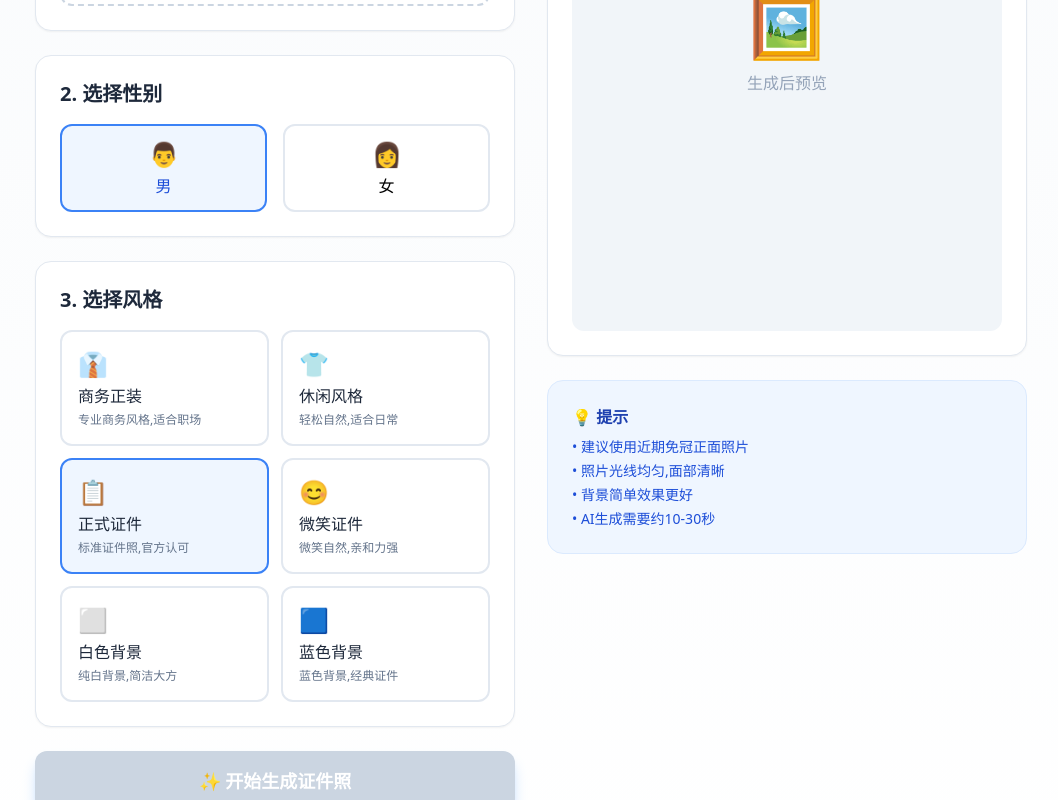
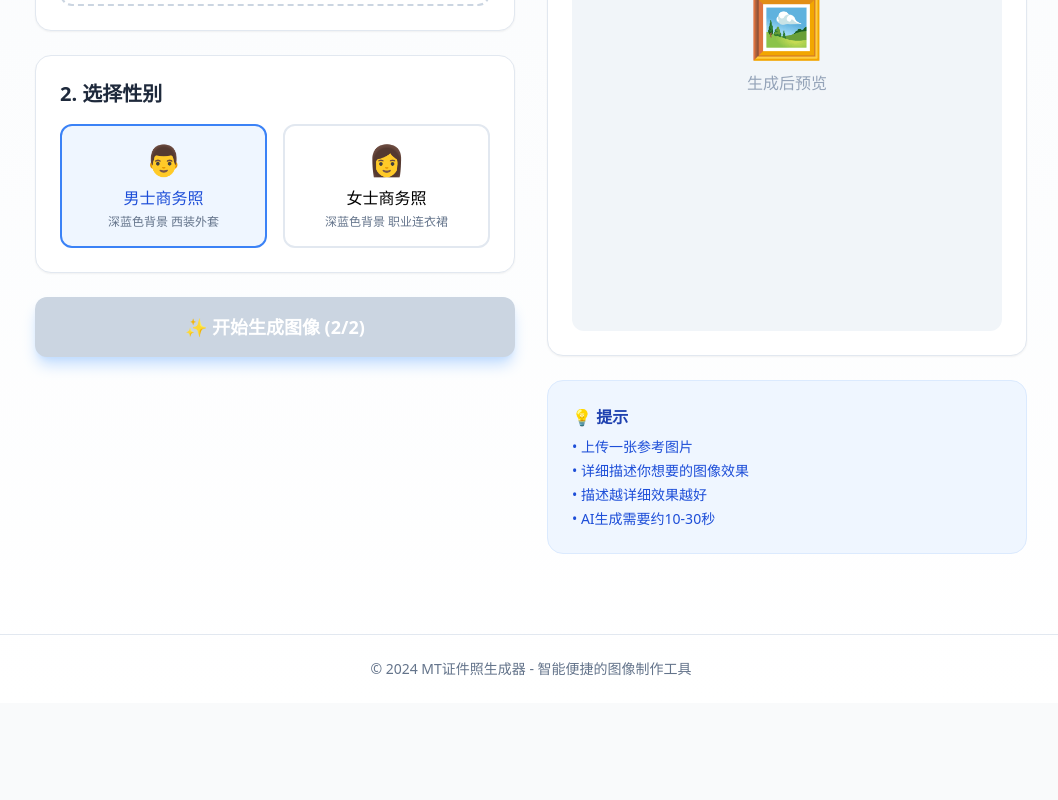
Before and after one commit to hxqphoebe-web/id-photo-generator, a Next.js app: page / in a window 1280 px wide. Shown: the part 460-1260 px from the top of the page, without its empty margins (109-1167 px from the left). After the commit the page ends 1163 px from the top, so only its background shows below. Built offline with nearby package versions, Linux system fonts and the light colour scheme.

Commit message:
feat: 添加图生图功能、性别选择器和生成次数限制

```diff
--- a/app/page.tsx
+++ b/app/page.tsx
@@ -1,32 +1,53 @@
 'use client';
 
-import { useState, useCallback } from 'react';
+import { useState, useCallback, useEffect } from 'react';
 import Image from 'next/image';
 
-interface StyleOption {
-  id: string;
-  name: string;
-  description: string;
-  preview: string;
+const GENERATION_LIMIT = 2;
+const ONE_HOUR = 60 * 60 * 1000;
+
+interface GenerationRecord {
+  count: number;
+  resetTime: number;
 }
-
-const styleOptions: StyleOption[] = [
-  { id: 'business', name: '商务正装', description: '专业商务风格,适合职场', preview: '👔' },
-  { id: 'casual', name: '休闲风格', description: '轻松自然,适合日常', preview: '👕' },
-  { id: 'official', name: '正式证件', description: '标准证件照,官方认可', preview: '📋' },
-  { id: 'smiling', name: '微笑证件', description: '微笑自然,亲和力强', preview: '😊' },
-  { id: 'white-bg', name: '白色背景', description: '纯白背景,简洁大方', preview: '⬜' },
-  { id: 'blue-bg', name: '蓝色背景', description: '蓝色背景,经典证件', preview: '🟦' },
-];
 
 export default function Home() {
   const [uploadedImage, setUploadedImage] = useState<string | null>(null);
-  const [selectedStyle, setSelectedStyle] = useState<string>('official');
   const [gender, setGender] = useState<'male' | 'female'>('male');
   const [generatedImage, setGeneratedImage] = useState<string | null>(null);
   const [isGenerating, setIsGenerating] = useState(false);
   const [error, setError] = useState<string | null>(null);
   const [isDragging, setIsDragging] = useState(false);
+  const [remainingGenerations, setRemainingGenerations] = useState(2);
+
+  const checkGenerationLimit = useCallback(() => {
+    const stored = localStorage.getItem('generationRecord');
+    if (!stored) {
+      return GENERATION_LIMIT;
+    }
+
+    const record: GenerationRecord = JSON.parse(stored);
+    const now = Date.now();
+
+    if (now >= record.resetTime) {
+      localStorage.setItem('generationRecord', JSON.stringify({
+        count: 0,
+        resetTime: now + ONE_HOUR
+      }));
+      return GENERATION_LIMIT;
+    }
+
+    return Math.max(0, GENERATION_LIMIT - record.count);
+  }, []);
+
+  useEffect(() => {
+    setRemainingGenerations(checkGenerationLimit());
+  }, [checkGenerationLimit]);
+
+  const promptMap = {
+    male: '生成一张现代感的职业形象照，整体风格参考商务人像。画面为上半身构图，背景使用带有轻微纹理的深蓝色渐变摄影棚背景，灯光柔和自然，突出真实肤色与层次感。画面清晰高质，面部保持对焦，背景轻微虚化以营造空间感和专业氛围，皮肤质感通透气色好，头肩比要正常适度。人物头部及五官不要有任何改变，整个脸部发型全部保留原状，服装为黑色西装外套，里面为白色衬衫，设计简约干练，整体气质现代且优雅，神情放松，自然自信，眼神明亮有神，微笑真诚。整体画面应传达干净、精致、专业的感觉，适合作为商务与职业形象照。尺寸比例1：1！不要改变五官！保持健康自信有活力的状态。',
+    female: '生成一张高智感职业证件照，背景深蓝色，生成一张现代感的职业形象照，整体风格参考商务人像。画面为上半身构图，背景使用带有轻微纹理的深蓝色渐变摄影棚背景，灯光柔和自然，突出真实肤色与层次感。画面清晰高质，面部保持对焦，背景轻微虚化以营造空间感和专业氛围，皮肤质感通透气色好，头肩比要正常适度。人物头部及五官不要有任何改变，整个脸部发型全部保留原状，服装为无袖黑色职业连衣裙，设计简约干练，整体气质现代且优雅，神情放松，自然自信，眼神明亮有神，微笑真诚。整体画面应传达干净、精致、专业的感觉，适合作为商务与职业形象照。尺寸比例1：1！不要改变五官！保持健康自信有活力的状态。',
+  };
 
   const handleDragOver = useCallback((e: React.DragEvent) => {
     e.preventDefault();
@@ -70,6 +91,12 @@ export default function Home() {
       return;
     }
 
+    const remaining = checkGenerationLimit();
+    if (remaining <= 0) {
+      setError('额度不足，请联系管理员胡小琪充值');
+      return;
+    }
+
     setIsGenerating(true);
     setError(null);
 
@@ -79,8 +106,7 @@ export default function Home() {
         headers: { 'Content-Type': 'application/json' },
         body: JSON.stringify({
           image: uploadedImage,
-          style: selectedStyle,
-          gender,
+          prompt: promptMap[gender],
         }),
       });
 
@@ -91,6 +117,20 @@ export default function Home() {
       }
 
       setGeneratedImage(data.result);
+
+      const stored = localStorage.getItem('generationRecord');
+      const now = Date.now();
+      let record: GenerationRecord;
+
+      if (!stored) {
+        record = { count: 1, resetTime: now + ONE_HOUR };
+      } else {
+        record = JSON.parse(stored);
+        record.count += 1;
+      }
+
+      localStorage.setItem('generationRecord', JSON.stringify(record));
+      setRemainingGenerations(checkGenerationLimit());
     } catch (err) {
       setError(err instanceof Error ? err.message : '生成失败,请重试');
     } finally {
@@ -103,7 +143,7 @@ export default function Home() {
 
     const link = document.createElement('a');
     link.href = generatedImage;
-    link.download = `证件照_${styleOptions.find(s => s.id === selectedStyle)?.name || '生成'}.png`;
+    link.download = `AI生成图像_${Date.now()}.png`;
     document.body.appendChild(link);
     link.click();
     document.body.removeChild(link);
@@ -120,9 +160,9 @@ export default function Home() {
       <header className="bg-white shadow-sm border-b border-slate-200">
         <div className="max-w-5xl mx-auto px-4 py-6">
           <h1 className="text-3xl font-bold text-slate-800">
-            <span className="text-primary-600">AI</span>证件照生成器
+            <span className="text-primary-600">MT</span>证件照生成器
           </h1>
-          <p className="text-slate-500 mt-2">上传照片,AI智能生成精美证件照</p>
+          <p className="text-slate-500 mt-2">上传照片,AI根据描述生成精美图像</p>
         </div>
       </header>
 
@@ -185,47 +225,28 @@ export default function Home() {
               <div className="flex gap-4">
                 <button
                   onClick={() => setGender('male')}
-                  className={`flex-1 py-3 px-4 rounded-xl border-2 transition-all duration-200 ${
+                  className={`flex-1 py-4 px-4 rounded-xl border-2 transition-all duration-200 ${
                     gender === 'male'
                       ? 'border-primary-500 bg-primary-50 text-primary-700'
                       : 'border-slate-200 hover:border-slate-300'
                   }`}
                 >
-                  <span className="text-2xl block mb-1">👨</span>
-                  <span className="font-medium">男</span>
+                  <span className="text-3xl block mb-2">👨</span>
+                  <span className="font-medium">男士商务照</span>
+                  <p className="text-xs text-slate-500 mt-1">深蓝色背景 西装外套</p>
                 </button>
                 <button
                   onClick={() => setGender('female')}
-                  className={`flex-1 py-3 px-4 rounded-xl border-2 transition-all duration-200 ${
+                  className={`flex-1 py-4 px-4 rounded-xl border-2 transition-all duration-200 ${
                     gender === 'female'
                       ? 'border-primary-500 bg-primary-50 text-primary-700'
                       : 'border-slate-200 hover:border-slate-300'
                   }`}
                 >
-                  <span className="text-2xl block mb-1">👩</span>
-                  <span className="font-medium">女</span>
+                  <span className="text-3xl block mb-2">👩</span>
+                  <span className="font-medium">女士商务照</span>
+                  <p className="text-xs text-slate-500 mt-1">深蓝色背景 职业连衣裙</p>
                 </button>
-              </div>
-            </section>
-
-            <section className="bg-white rounded-2xl shadow-sm border border-slate-200 p-6">
-              <h2 className="text-xl font-semibold text-slate-800 mb-4">3. 选择风格</h2>
-              <div className="grid grid-cols-2 gap-3">
-                {styleOptions.map((style) => (
-                  <button
-                    key={style.id}
-                    onClick={() => setSelectedStyle(style.id)}
-                    className={`p-4 rounded-xl border-2 text-left transition-all duration-200 ${
-                      selectedStyle === style.id
-                        ? 'border-primary-500 bg-primary-50'
-                        : 'border-slate-200 hover:border-slate-300 hover:bg-slate-50'
-                    }`}
-                  >
-                    <div className="text-2xl mb-1">{style.preview}</div>
-                    <div className="font-medium text-slate-800">{style.name}</div>
-                    <div className="text-xs text-slate-500 mt-1">{style.description}</div>
-                  </button>
-                ))}
               </div>
             </section>
 
@@ -237,7 +258,7 @@ export default function Home() {
 
             <button
               onClick={handleGenerate}
-              disabled={!uploadedImage || isGenerating}
+              disabled={!uploadedImage || isGenerating || remainingGenerations <= 0}
               className="w-full bg-primary-600 text-white py-4 px-6 rounded-xl font-semibold text-lg hover:bg-primary-700 disabled:bg-slate-300 disabled:cursor-not-allowed transition-all duration-200 shadow-lg shadow-primary-200"
             >
               {isGenerating ? (
@@ -249,7 +270,9 @@ export default function Home() {
                   AI生成中...
                 </span>
               ) : (
-                '✨ 开始生成证件照'
+                <span>
+                  {remainingGenerations <= 0 ? '额度已用尽' : `✨ 开始生成图像 (${remainingGenerations}/2)`}
+                </span>
               )}
             </button>
           </div>
@@ -282,7 +305,7 @@ export default function Home() {
                       className="flex-1 bg-green-600 text-white py-3 px-4 rounded-xl font-medium hover:bg-green-700 transition-colors flex items-center justify-center gap-2"
                     >
                       <span>⬇️</span>
-                      下载证件照
+                      下载图像
                     </button>
                   </div>
 
@@ -296,9 +319,9 @@ export default function Home() {
             <section className="bg-primary-50 rounded-2xl border border-primary-100 p-6">
               <h3 className="font-semibold text-primary-800 mb-2">💡 提示</h3>
               <ul className="text-sm text-primary-700 space-y-1">
-                <li>• 建议使用近期免冠正面照片</li>
-                <li>• 照片光线均匀,面部清晰</li>
-                <li>• 背景简单效果更好</li>
+                <li>• 上传一张参考图片</li>
+                <li>• 详细描述你想要的图像效果</li>
+                <li>• 描述越详细效果越好</li>
                 <li>• AI生成需要约10-30秒</li>
               </ul>
             </section>
@@ -308,7 +331,7 @@ export default function Home() {
 
       <footer className="border-t border-slate-200 mt-12 py-6">
         <div className="max-w-5xl mx-auto px-4 text-center text-slate-500 text-sm">
-          © 2024 AI证件照生成器 - 智能便捷的证件照制作工具
+          © 2024 MT证件照生成器 - 智能便捷的图像制作工具
         </div>
       </footer>
     </div>
```
Also changed, not shown: app/api/generate/route.ts (+32 -48 lines).
